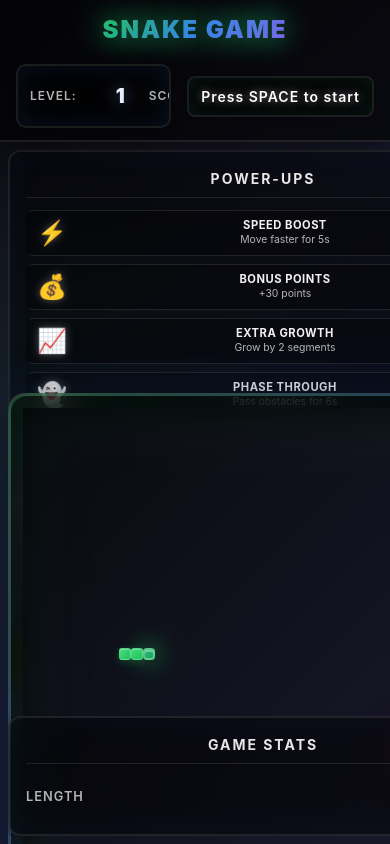
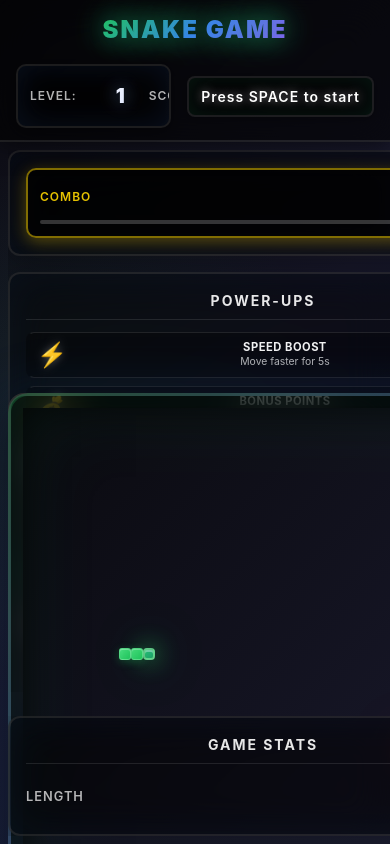
Before and after one commit to rafaeljfec2/connexto-snakegame-funny, a React (Vite) app: page / in a window 390 px wide. Built offline with nearby package versions, Linux system fonts and the light colour scheme.

Commit message:
Swap positions of Power-Ups and ComboDisplay components in App.tsx for better layout. Add new CSS styles for emptyCombo state in ComboDisplay.module.css to enhance visual feedback when no combos are available.

```diff
--- a/src/App.tsx
+++ b/src/App.tsx
@@ -121,11 +121,11 @@ function App() {
         <aside className={styles.leftPanel}>
           <div className={styles.panelContent}>
             <div className={styles.panelSection}>
+              <ComboDisplay combo={gameState.combo} />
+            </div>
+            <div className={styles.panelSection}>
               <h3 className={styles.panelTitle}>Power-Ups</h3>
               <ActivePowerUps powerUps={gameState.activePowerUps} />
-            </div>
-            <div className={styles.panelSection}>
-              <ComboDisplay combo={gameState.combo} />
             </div>
           </div>
         </aside>
--- a/src/components/ComboDisplay.module.css
+++ b/src/components/ComboDisplay.module.css
@@ -58,12 +58,22 @@
   }
 }
 
+.emptyCombo {
+  margin-top: 0.5rem;
+  padding: 0.5rem;
+  text-align: center;
+  color: rgba(255, 255, 255, 0.5);
+  font-size: 0.7rem;
+  font-style: italic;
+}
+
+.emptyCombo span {
+  display: block;
+}
+
 @media (max-width: 768px) {
   .comboDisplay {
-    top: 60px;
-    right: 10px;
-    padding: 0.5rem 0.75rem;
-    min-width: 100px;
+    padding: 0.75rem;
   }
 
   .comboCount {
```
